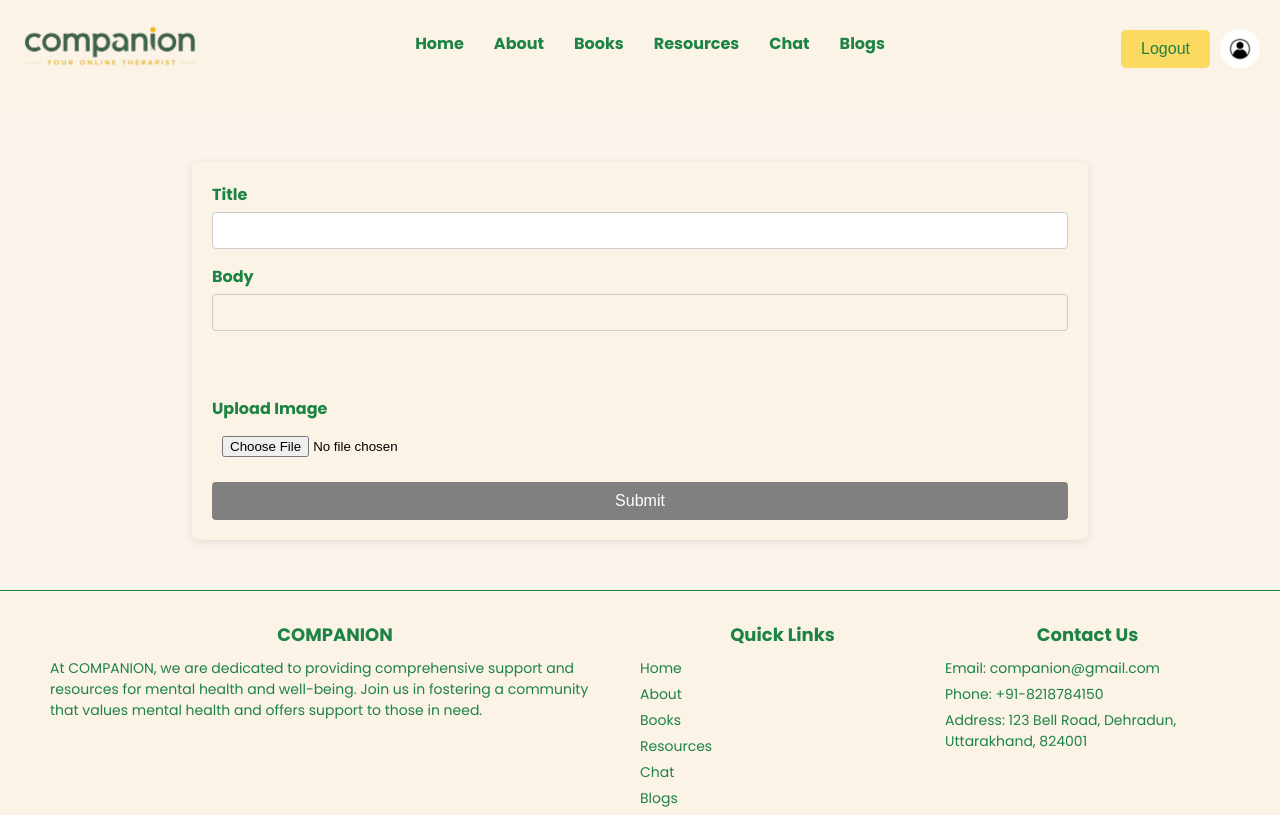
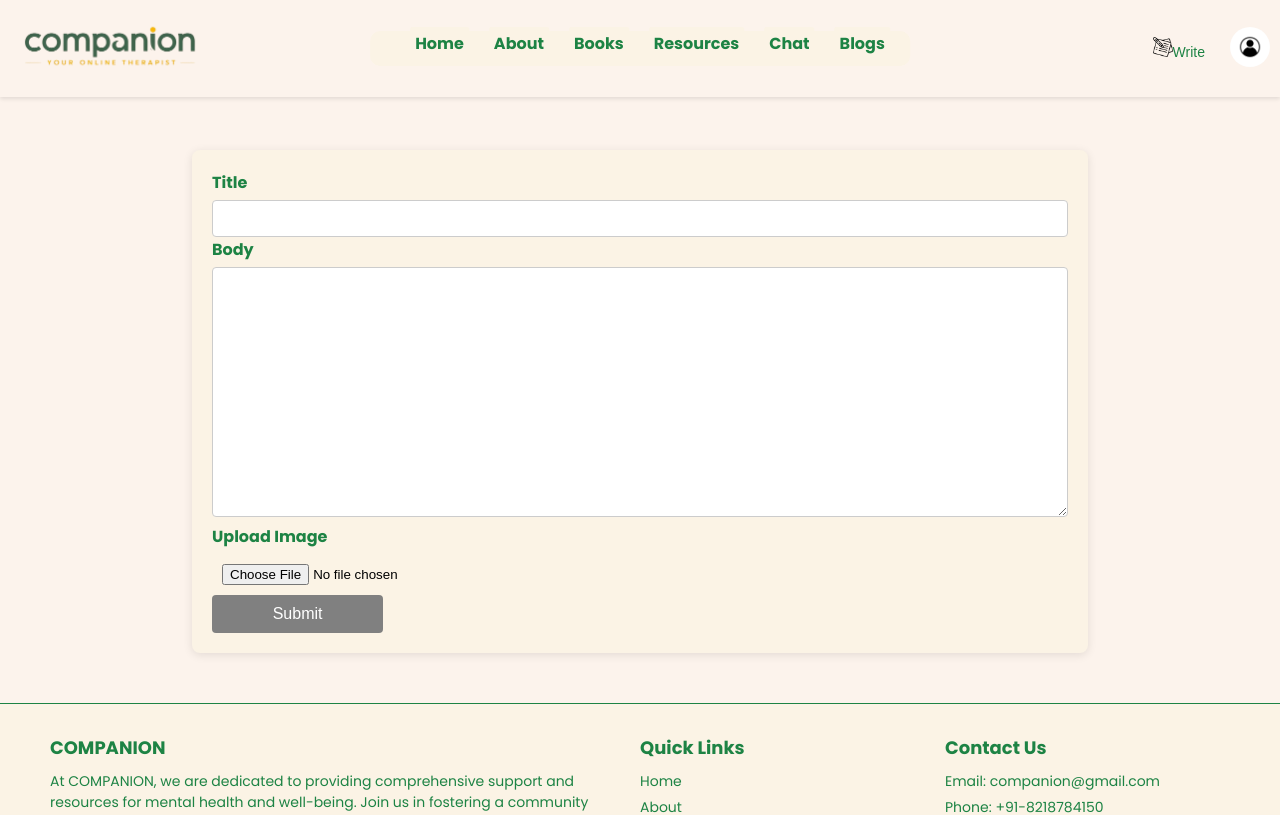
Before and after one commit to sahil-m04/Companion, a React (Vite) app in the folder frontend/: page /Blog/AddBlog in a window 1280 px wide. Shown: the top 815 px of the page. Built offline with nearby package versions, Linux system fonts and the light colour scheme.

Commit message:
Changes in styles of different components

```diff
--- a/frontend/src/About/About.scss
+++ b/frontend/src/About/About.scss
@@ -7,7 +7,7 @@
 
 .about-container {
   max-width: 1200px;
-  margin: 0 auto;
+  margin: 0 auto 30px auto;
   padding: 20px;
   background-color: var(--background-color);
   color: var(--text-color-green);
@@ -33,6 +33,9 @@
     color:black;
   }
 
+  strong{
+    color: var(--yellow-color);
+  }
   ul {
     list-style-type: none;
     padding: 0;
--- a/frontend/src/Blog/AddBlog/AddBlog.jsx
+++ b/frontend/src/Blog/AddBlog/AddBlog.jsx
@@ -52,7 +52,7 @@ function AddBlog() {
 
     return (
         <form onSubmit={handleSubmit} className="add-blog-form">
-            <div>
+            <div className='formlabel'>
                 <label htmlFor="title">Title</label>
                 <input
                     type="text"
@@ -63,18 +63,18 @@ function AddBlog() {
                     required
                 />
             </div>
-            <div>
-                <label htmlFor="body">Body</label>
-                <input
-                    type="textarea"
-                    id="body"
-                    name="body"
+            <div className='formlabel'>
+                <label htmlFor="formbody">Body</label>
+                <textarea
+                    id="formbody"
+                    name="formbody"
                     value={body}
                     onChange={handleBodyChange}
+                    rows="10"
                     required
                 />
             </div>
-            <div>
+            <div className='formlabel'>
                 <label htmlFor="coverImage">Upload Image</label>
                 <input
                     type="file"
--- a/frontend/src/Blog/AddBlog/AddBlog.scss
+++ b/frontend/src/Blog/AddBlog/AddBlog.scss
@@ -11,17 +11,11 @@ form {
     max-width: 70%;
     margin: 20px auto 50px auto;
     box-sizing: border-box;
+
+    .formlabel{
+        margin-bottom: 0;
+    }
 }
-
-h2 {
-    text-align: center;
-    color: $text-color-green;
-}
-
-div {
-    margin-bottom: 15px;
-}
-
 label {
     display: block;
     margin-bottom: 5px;
@@ -30,13 +24,19 @@ label {
 }
 
 input[type="text"],
-input[type="textarea"],
+textarea,
 input[type="file"] {
     width: 100%;
     padding: 10px;
     border: 1px solid #ccc;
     border-radius: 4px;
     box-sizing: border-box;
+}
+
+
+textarea {
+    resize: vertical; // Allows users to resize the textarea vertically only
+    min-height: 250px; // Ensures a decent starting height for the textarea
 }
 
 input[type="file"] {
@@ -51,7 +51,7 @@ input[type="file"] {
     padding: 10px 15px;
     cursor: pointer;
     font-size: 16px;
-    width: 100%;
+    width: 20%;
 }
 
 .submit-button:hover {
@@ -65,7 +65,8 @@ input[type="file"] {
         padding: 15px;
     }
 
-    button {
+    .submit-button {
         padding: 10px;
+        font-size: 10px;
     }
 }
--- a/frontend/src/Blog/Blogs/Blogs.jsx
+++ b/frontend/src/Blog/Blogs/Blogs.jsx
@@ -1,7 +1,6 @@
 import React, { useEffect, useContext } from 'react'
 import BlogCard from "../Card/BlogCard";
 import './Blogs.scss'
-import Navbar from '../Navbar/Navbar';
 import BlogContext from '../../Context/BlogContext';
 
 function Blogs() {
@@ -26,9 +25,6 @@ function Blogs() {
 
     return (
         <>
-            <div>
-            <Navbar/>
-            </div>
             <h1>Community Blogs</h1>
             <div className="card-grid">
                 {blog.map((post, index) => (
--- a/frontend/src/Header/Header.jsx
+++ b/frontend/src/Header/Header.jsx
@@ -1,14 +1,19 @@
 import React, { useState } from 'react';
+import { useLocation, useNavigate } from 'react-router-dom';
 import { FontAwesomeIcon } from '@fortawesome/react-fontawesome';
-import { faBars, faEllipsisV } from '@fortawesome/free-solid-svg-icons';
+import { faBars } from '@fortawesome/free-solid-svg-icons';
 import dp from '../assets/dp.jpg';
 import Logo from '../assets/Logo.png';
 import './Header.scss';
 import Menu from './Menu';
+import logout from '../assets/logout.png';
+import addblog from '../assets/notes.png';
 
 function Header() {
     const [isProfileDialogOpen, setProfileDialogOpen] = useState(false);
     const [isHamburgerDialogOpen, setHamburgerDialogOpen] = useState(false);
+    const location = useLocation();
+    const navigate = useNavigate();
 
     const toggleProfileDialog = () => {
         setProfileDialogOpen(!isProfileDialogOpen);
@@ -18,10 +23,14 @@ function Header() {
         setHamburgerDialogOpen(!isHamburgerDialogOpen);
     };
 
+    const navigateToAddBlog = () => {
+        navigate('/Blog/AddBlog');
+    };
+
     return (
         <section id="body">
             <header id="head">
-                <div id="hamburger" onClick={toggleHamburgerDialog}>
+                <div id="hamburger" onClick={toggleHamburgerDialog} aria-label='Open '>
                     <FontAwesomeIcon icon={faBars} />
                 </div>
                 <div id="logo">
@@ -31,15 +40,30 @@ function Header() {
                     <Menu />
                 </div>
                 <div className="right-section">
-                    <button id="log-out">Logout</button>
-                    <img src={dp} alt="profile" />
-                    <FontAwesomeIcon id="ellipsis" icon={faEllipsisV} onClick={toggleProfileDialog} />
+                    {location.pathname.startsWith('/Blog') && (
+                        <button className="add-blog-button" onClick={navigateToAddBlog} aria-label='Write Blog'>
+                            <img src={addblog} alt="WriteBlog" />
+                            Write
+                        </button>
+                    )}
+                    <button className="profile-button" onClick={toggleProfileDialog} aria-label='Open Profile Dialog'>
+                        <img src={dp} alt="profile" />
+                    </button>
                 </div>
             </header>
             {isProfileDialogOpen && (
                 <div className="dialog profile-dialog">
                     <button onClick={toggleProfileDialog} id="dialog-close">X</button>
-                    <button id="log-out-dialog">Logout</button>
+                    {window.innerWidth <= 768 && location.pathname.startsWith('/Blog') && (
+                        <button className="add-blog-button-dialog" onClick={navigateToAddBlog} aria-label='Write Blog'>
+                            <img src={addblog} alt="AddBlog" />
+                            Write
+                        </button>
+                    )}
+                    <button id="log-out-dialog" aria-label='Logout'>
+                        <img src={logout} alt="Logout" />
+                        Logout
+                    </button>
                 </div>
             )}
             {isHamburgerDialogOpen && (
--- a/frontend/src/Header/Header.scss
+++ b/frontend/src/Header/Header.scss
@@ -7,16 +7,23 @@
 
 #body {
   background-color: var(--background-color);
-  margin-bottom: 50px;
+  margin: 60px 0 150px;
 
   header#head {
+    position: fixed;
+    top: 0;
+    left: 0;
+    width: 100%;
+    z-index: 1000;
     display: flex;
     align-items: center;
     justify-content: space-between;
     padding: 10px;
+    background-color: var(--primary-color);
+    box-shadow: 0 2px 4px rgba(0, 0, 0, 0.1);
 
     #hamburger {
-      display: none; /* Hide by default */
+      display: none;
       cursor: pointer;
       color: var(--text-color-green);
     }
@@ -44,37 +51,42 @@
       display: flex;
       align-items: center;
 
-      #log-out {
-        background-color: var(--yellow-color);
+      .add-blog-button {
+        background: transparent;
         color: var(--text-color-green);
+        padding: 10px 15px;
+        font-size: 14px;
+        cursor: pointer;
         border: none;
-        padding: 10px 20px;
-        cursor: pointer;
         border-radius: 5px;
-        font-size: 16px;
         margin-right: 10px;
+        transition: background-color 0.3s ease-in-out;
+
+        img {
+          width: 20px; // Adjust the width of the image as needed
+          height: 20px;
+        }
 
         &:hover {
-          background-color: var(--text-color-green);
           color: var(--yellow-color);
         }
       }
+
+      .profile-button {
+        background: none;
+        border: none;
+        padding: 0;
+        cursor: pointer;
 
         img {
           border-radius: 50%;
           width: 40px;
           height: 40px;
-        margin-right: 10px;
-
-        &:hover {
-          cursor: pointer;
-        }
         }
 
-      #ellipsis {
-        display: none;
-        cursor: pointer;
-        color: var(--text-color-green);
+        &:hover img {
+          border: 2px solid var(--text-color-green);
+        }
       }
     }
   }
@@ -82,24 +94,48 @@
   @media (max-width: 768px) {
     header#head {
       #hamburger {
-        display: block; /* Show hamburger menu */
+        display: block;
       }
 
       #menu-wrapper {
-        display: none; /* Hide the menu items */
+        display: none;
       }
 
       #logo {
-        justify-content: center; /* Center the logo */
+        justify-content: center;
       }
 
       .right-section {
-        #log-out {
-          display: none; /* Hide logout button */
+        .add-blog-button {
+          display: none;
+        }
+      }
     }
 
-        #ellipsis {
-          display: block; /* Show ellipsis */
+    .profile-dialog {
+      .add-blog-button-dialog {
+        background-color: var(--yellow-color);
+        color: var(--text-color-green);
+        padding: 10px 15px;
+        font-size: 14px;
+        cursor: pointer;
+        border: none;
+        border-radius: 5px;
+        width: 100%;
+        margin-top: 10px;
+        display: flex;
+        align-items: center;
+        justify-content: center;
+        transition: background-color 0.3s ease-in-out;
+
+        img {
+          width: 20px; // Adjust the width of the image as needed
+          height: 20px;
+        }
+
+        &:hover {
+          background-color: var(--text-color-green);
+          color: var(--yellow-color);
         }
       }
     }
@@ -108,37 +144,34 @@
   @media (min-width: 769px) {
     header#head {
       #menu-wrapper {
-        display: flex; /* Show the menu items */
+        display: flex;
       }
 
       #hamburger {
-        display: none; /* Hide the hamburger menu */
+        display: none;
       }
 
       #logo {
-        justify-content: flex-start; /* Align the logo to the left */
+        justify-content: flex-start;
       }
 
       #menu-wrapper {
         position: absolute;
         left: 50%;
-        transform: translateX(-50%); /* Center the menu */
+        transform: translateX(-50%);
       }
 
       .right-section {
         justify-content: flex-end;
-      }
-
-      #ellipsis {
-        display: none; /* Hide ellipsis on larger screens */
       }
     }
   }
 }
 
 .dialog {
+  z-index: 1001;
   position: absolute;
-  top: 50px;
+  top: 60px;
   right: 10px;
   background-color: var(--primary-color);
   border: 1px solid var(--text-color-green);
@@ -159,23 +192,37 @@
     background-color: var(--yellow-color);
     color: var(--text-color-green);
     border: none;
-    padding: 10px 20px;
+    padding: 10px 15px;
     cursor: pointer;
     border-radius: 5px;
-    font-size: 16px;
+    font-size: 14px;
     margin-top: 10px;
     width: 100%;
+    display: flex;
+    align-items: center;
+    justify-content: center;
+    transition: background-color 0.3s ease-in-out;
 
     &:hover {
       background-color: var(--text-color-green);
       color: var(--yellow-color);
     }
+
+    img {
+      width: 20px; // Adjust the width of the image as needed
+      height: 20px;
+      margin-right: 10px;
+    }
+  }
+
+  .add-blog-button-dialog {
+    display: none;
   }
 }
 
 .hamburger-dialog {
-  width: 250px; /* Width of the dialog box */
-  height: 100vh; /* Full viewport height */
+  width: 250px;
+  height: 100vh;
   position: fixed;
   top: 0;
   left: 0;
@@ -184,9 +231,9 @@
   border-radius: 5px;
   padding: 10px;
   box-shadow: 0 2px 10px rgba(0, 0, 0, 0.1);
-  overflow-y: auto; /* Allow vertical scrolling if needed */
+  overflow-y: auto;
 
-  #hamlogo{
+  #hamlogo {
     display: flex;
     justify-content: center;
 
@@ -198,12 +245,12 @@
 
   .navbar {
     display: flex;
-    flex-direction: column; /* Stack links vertically */
+    flex-direction: column;
     list-style: none;
     padding: 0;
 
     .navbar-link {
-      margin-bottom: 10px; /* Space between links */
+      margin-bottom: 10px;
       text-decoration: none;
       font-weight: bold;
       transition: color 0.3s ease;
@@ -211,17 +258,11 @@
       color: var(--text-color-green);
       padding: 10px;
       border-radius: 2px;
-      display: block; /* Ensure links take full width */
+      display: block;
 
       &:hover {
         color: var(--yellow-color);
-        padding: 10px;
-        border-radius: 2px;
       }
     }
   }
 }
-
-.profile-dialog {
-  width: 100px;
-}
--- a/frontend/src/Header/Menu.scss
+++ b/frontend/src/Header/Menu.scss
@@ -40,6 +40,12 @@ $text-color-green: #1D8344;
       padding: 5px;
       border-radius: 2px;
     }
+    &.active {
+      color: $yellow-color;
+      // background: lighten($yellow-color, 40%);
+      padding: 5px;
+      border-radius: 2px;
+    }
 
     // Ensure links are displayed vertically within the dialog
     @media (max-width: 768px) {
--- a/frontend/src/Home/Home.scss
+++ b/frontend/src/Home/Home.scss
@@ -16,6 +16,7 @@ body {
   padding: $padding;
   max-width: 1200px;
   margin: 0 auto;
+  border-radius: 10px;
 }
 
 // Styles for the intro section
```
Also changed, not shown: frontend/src/Blog/Navbar/Navbar.jsx (deleted, +0 -47 lines), frontend/src/Blog/Navbar/Navbar.scss (deleted, +0 -68 lines), frontend/src/Header/Menu.jsx (+6 -6 lines), frontend/src/assets/logout.png (added), frontend/src/assets/notes.png (added). Lines whose indentation alone changed are shown as unchanged.
